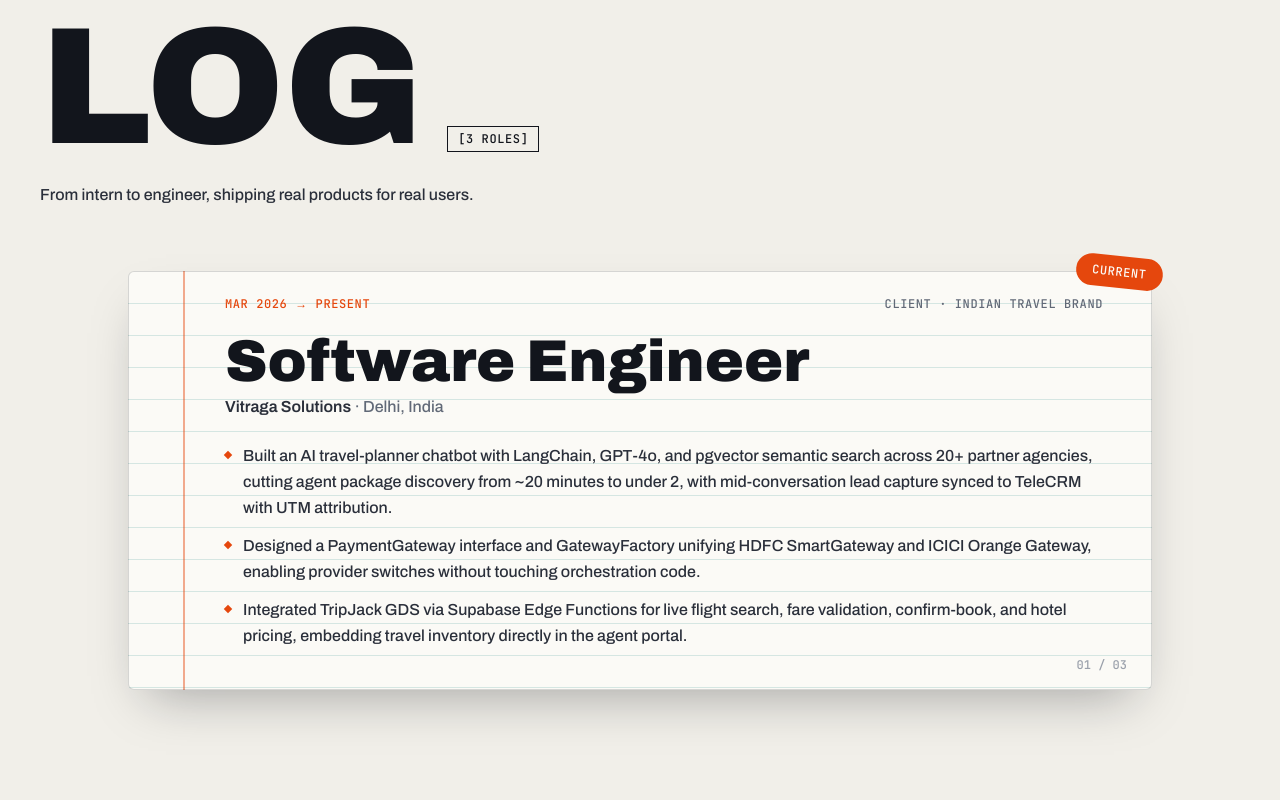
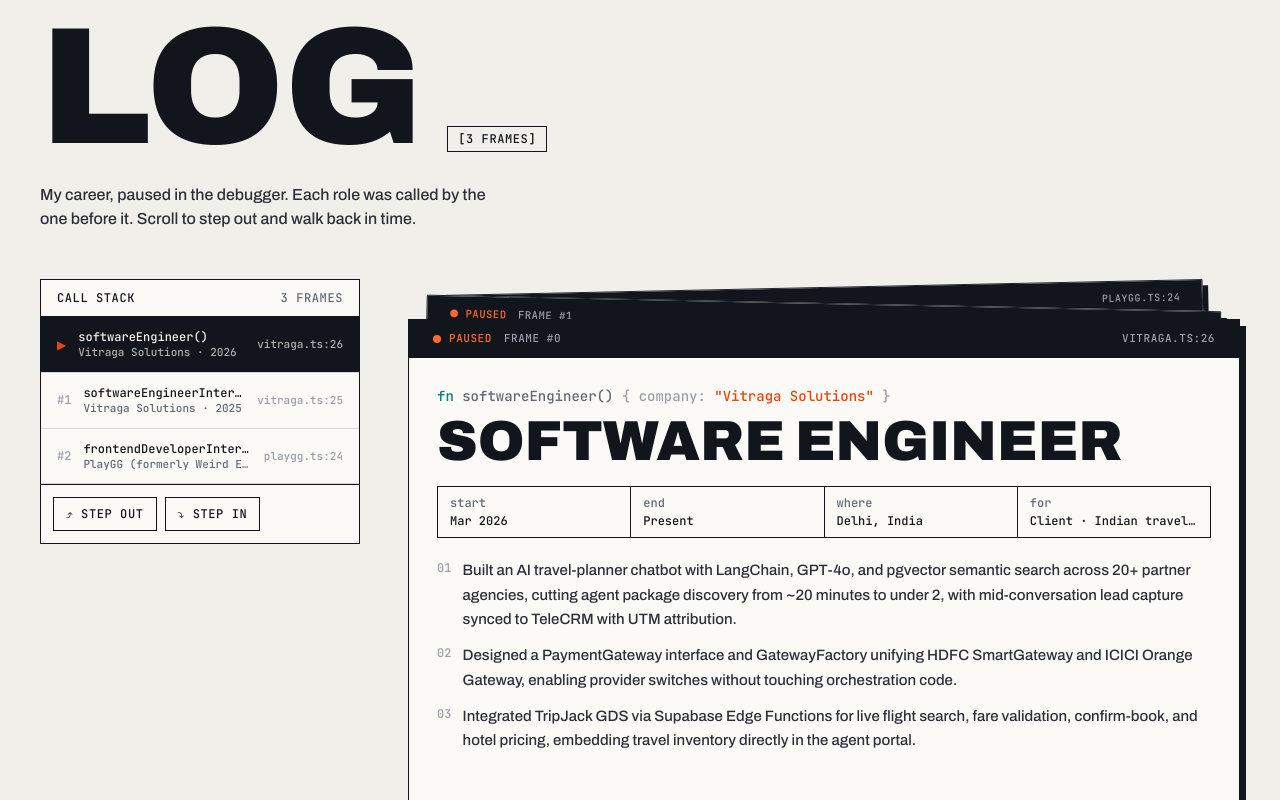
Before and after one commit to devrahuljourney/Portfolio, a Next.js app: page / in a window 1280 px wide. Shown: the part 2100-2900 px from the top of the page. Built offline with nearby package versions, Linux system fonts and the light colour scheme.

Commit message:
feat: enhance Experience component with scroll-driven animations and improved UI layout

```diff
--- a/src/components/sections/Experience.jsx
+++ b/src/components/sections/Experience.jsx
@@ -1,81 +1,277 @@
 "use client";
 
-import { useEffect, useRef } from "react";
-import { gsap, reducedMotion } from "@/lib/gsap";
+import { useEffect, useLayoutEffect, useRef, useState } from "react";
+import { gsap, ScrollTrigger, reducedMotion } from "@/lib/gsap";
 import { experience } from "@/constant/data";
 import SectionHead from "../ui/SectionHead";
 
-// Each role is an index card. On wider screens cards are CSS-sticky so they
-// stack as you scroll and GSAP pushes the covered card back a little. Phones
-// get a plain list: a card taller than the screen can't be read once covered.
+// The work log as a paused debugger's call stack. Every role is a stack
+// frame; the role before it is its caller. Frames are a physical deck:
+// "step out" pops the top card to the back and the caller slides forward.
+// All cards share one grid cell, so the section never grows taller with
+// more roles: only the frame list gets another row. While it's on screen
+// the section pins and scrolling steps through the frames, so every role
+// is seen before the page moves on.
+
+const toFn = (role) =>
+  role
+    .toLowerCase()
+    .replace(/[^a-z ]/g, "")
+    .split(" ")
+    .filter(Boolean)
+    .map((w, i) => (i ? w[0].toUpperCase() + w.slice(1) : w))
+    .join("") + "()";
+const toFile = (exp) => `${exp.company.split(/[\s(]/)[0].toLowerCase()}.ts:${exp.start.slice(-2)}`;
+
+const PEEK = 16; // px each buried card peeks above the one in front
+
+function place(card, pos, n, immediate) {
+  const vars = {
+    x: 0,
+    y: -pos * PEEK,
+    scale: 1 - pos * 0.045,
+    opacity: pos > 2 ? 0 : 1,
+    rotation: pos === 0 ? 0 : pos % 2 ? 1.2 : -1.2,
+    zIndex: n - pos,
+    duration: immediate ? 0 : 0.6,
+    ease: "expo.out",
+  };
+  return immediate ? gsap.set(card, vars) : gsap.to(card, vars);
+}
+
+function Frame({ exp, n, index, total }) {
+  const caller = experience[index + 1];
+  return (
+    <article
+      data-card
+      aria-hidden={n !== 0 ? "true" : undefined}
+      className="col-start-1 row-start-1 flex origin-top flex-col border-[1.5px] border-[color:var(--color-fg)] bg-[color:var(--color-surface)] shadow-[6px_7px_0_var(--shadow)]"
+    >
+      <header className="flex flex-wrap items-center gap-x-3 gap-y-1 border-b-[1.5px] border-[color:var(--color-fg)] bg-[#12151c] px-4 py-2.5 font-mono text-[11px] uppercase tracking-wider text-[#f1efe9] md:px-6">
+        <span className="flex items-center gap-2 text-[#ff6a2b]">
+          <span className="h-2 w-2 rounded-full bg-[#ff6a2b]" /> Paused
+        </span>
+        <span className="text-[#9aa0ab]">frame #{index}</span>
+        <span className="ml-auto text-[#9aa0ab]">{toFile(exp)}</span>
+      </header>
+
+      <div className="flex flex-1 flex-col px-4 py-4 sm:py-5 md:px-7 md:py-7">
+        <p className="hidden break-words font-mono text-xs text-[color:var(--color-muted)] sm:block md:text-sm">
+          <span className="text-[color:var(--color-blue)]">fn</span> {toFn(exp.role)}{" "}
+          <span className="text-[color:var(--color-faint)]">{"{"} company: </span>
+          <span className="text-[color:var(--color-accent)]">&quot;{exp.company}&quot;</span>
+          <span className="text-[color:var(--color-faint)]"> {"}"}</span>
+        </p>
+        <h3 className="display text-[clamp(2rem,4.4vw,4rem)] uppercase leading-[0.88] sm:mt-3">{exp.role}</h3>
+        {/* Phones: one meta line instead of the variables table */}
+        <p className="mt-2 font-mono text-[11px] uppercase tracking-wider text-[color:var(--color-muted)] sm:hidden">
+          {exp.company} · {exp.start} → {exp.end}
+        </p>
+
+        {/* Scope: like the debugger's variables pane */}
+        <dl className="mt-5 hidden grid-cols-2 gap-px border-[1.5px] border-[color:var(--color-fg)] bg-[color:var(--color-fg)] font-mono text-[11px] sm:grid sm:grid-cols-4 md:text-xs">
+          {[
+            ["start", exp.start],
+            ["end", exp.end],
+            ["where", exp.location],
+            ["for", exp.tag],
+          ].map(([k, v]) => (
+            <div key={k} className="bg-[color:var(--color-surface)] px-3 py-2">
+              <dt className="text-[color:var(--color-muted)]">{k}</dt>
+              <dd className="mt-0.5 truncate text-[color:var(--color-fg)]" title={v}>
+                {v}
+              </dd>
+            </div>
+          ))}
+        </dl>
+
+        <ol className="mt-4 space-y-2.5 sm:mt-5 sm:space-y-3">
+          {exp.points.map((p, i) => (
+            <li key={i} className="grid grid-cols-[1.6rem_minmax(0,1fr)] text-[13.5px] leading-[1.5] text-[color:var(--color-fg-soft)] sm:text-[14.5px] sm:leading-relaxed md:text-[15px]">
+              <span className="pt-[2px] font-mono text-xs text-[color:var(--color-faint)]">{String(i + 1).padStart(2, "0")}</span>
+              <span>{p}</span>
+            </li>
+          ))}
+        </ol>
+
+        <p className="mt-auto pt-4 font-mono text-[11px] text-[color:var(--color-muted)] sm:pt-6 sm:text-xs">
+          {caller ? (
+            <>
+              ↳ called by <span className="text-[color:var(--color-fg)]">{toFn(caller.role)}</span> at {caller.company}
+            </>
+          ) : (
+            <>↳ entry point · B.Tech CSE, J.C. Bose University</>
+          )}
+          <span className="float-right">
+            {index + 1} / {total}
+          </span>
+        </p>
+      </div>
+    </article>
+  );
+}
+
 export default function Experience() {
-  const root = useRef(null);
+  const deck = useRef(null);
+  const gridRef = useRef(null);
+  const stRef = useRef(null);
+  const activeRef = useRef(0);
+  const prev = useRef(0);
+  const [active, setActive] = useState(0);
+  const n = experience.length;
+  const posOf = (i, a) => (i - a + n) % n;
 
+  // Lay the deck out, and animate between frames.
+  useLayoutEffect(() => {
+    const cards = gsap.utils.toArray("[data-card]", deck.current);
+    const from = prev.current;
+    prev.current = active;
+    if (from === active || reducedMotion()) {
+      cards.forEach((c, i) => place(c, posOf(i, active), n, true));
+      return;
+    }
+    // Anything but a single step back in is a "pop".
+    const forward = active !== (from - 1 + n) % n;
+    const leaving = cards[from];
+    cards.forEach((c, i) => i !== from && place(c, posOf(i, active), n, false));
+    if (forward) {
+      // Pop: the old top flies off, then tucks in at the back.
+      gsap
+        .timeline()
+        .to(leaving, { y: -140, x: 60, rotation: 9, opacity: 0, duration: 0.35, ease: "power2.in" })
+        .add(() => place(leaving, posOf(from, active), n, true))
+        .fromTo(leaving, { opacity: 0 }, { opacity: posOf(from, active) > 2 ? 0 : 1, duration: 0.3 });
+    } else {
+      place(leaving, posOf(from, active), n, false);
+      gsap.fromTo(cards[active], { y: 60, opacity: 0 }, { y: 0, opacity: 1, duration: 0.6, ease: "expo.out" });
+    }
+    // eslint-disable-next-line react-hooks/exhaustive-deps
+  }, [active]);
+
+  // First reveal: cards deal onto the deck.
   useEffect(() => {
     if (reducedMotion()) return;
-    const mm = gsap.matchMedia(root);
-    mm.add("(min-width: 768px)", () => {
-      const cards = gsap.utils.toArray("[data-card]");
-      cards.forEach((card, i) => {
-        const next = cards[i + 1];
-        if (!next) return;
-        gsap.to(card, {
-          scale: 0.93,
-          rotation: i % 2 ? 1.5 : -1.5,
-          ease: "none",
-          scrollTrigger: { trigger: next, start: "top bottom", end: "top 20%", scrub: true },
-        });
+    const ctx = gsap.context(() => {
+      gsap.from("[data-card]", {
+        yPercent: 18,
+        opacity: 0,
+        stagger: { each: 0.12, from: "end" },
+        duration: 0.8,
+        ease: "expo.out",
+        scrollTrigger: { trigger: deck.current, start: "top 80%", once: true },
       });
+    }, deck);
+    return () => ctx.revert();
+  }, []);
+
+  // Scroll-driven stepping. Pins the whole panel + deck on wide screens,
+  // just the deck on phones, and only when it fits in the viewport.
+  useEffect(() => {
+    if (reducedMotion() || n < 2) return;
+    const mm = gsap.matchMedia();
+    mm.add({ wide: "(min-width: 1024px)", narrow: "(max-width: 1023px)" }, (c) => {
+      const target = c.conditions.wide ? gridRef.current : deck.current;
+      const top = c.conditions.wide ? 110 : 72;
+      if (target.offsetHeight + top + 16 > window.innerHeight) return;
+      const st = ScrollTrigger.create({
+        trigger: target,
+        start: `top ${top}px`,
+        end: () => `+=${window.innerHeight * 0.7 * n}`,
+        pin: true,
+        anticipatePin: 1,
+        invalidateOnRefresh: true,
+        onUpdate: (self) => {
+          const i = Math.min(n - 1, Math.floor(self.progress * n));
+          if (i !== activeRef.current) {
+            activeRef.current = i;
+            setActive(i);
+          }
+        },
+      });
+      stRef.current = st;
+      return () => {
+        stRef.current = null;
+        st.kill();
+      };
     });
     return () => mm.revert();
-  }, []);
+  }, [n]);
+
+  // Buttons and tabs scroll to the frame when pinned, so state and scroll agree.
+  const goTo = (i) => {
+    const st = stRef.current;
+    // Pinned: clamp (the ends are where the page carries on). Unpinned: wrap.
+    const target = st ? Math.max(0, Math.min(n - 1, i)) : ((i % n) + n) % n;
+    if (!st) {
+      activeRef.current = target;
+      return setActive(target);
+    }
+    const y = st.start + ((target + 0.5) / n) * (st.end - st.start);
+    window.__lenis ? window.__lenis.scrollTo(y, { duration: 0.9 }) : window.scrollTo({ top: y, behavior: "smooth" });
+  };
+  const stepOut = () => goTo(active + 1);
+  const stepIn = () => goTo(active - 1);
+
+  const btn =
+    "flex items-center gap-2 border-[1.5px] border-[color:var(--color-fg)] px-3 py-2 font-mono text-xs uppercase tracking-wider transition-colors hover:bg-[color:var(--color-fg)] hover:text-[color:var(--color-bg)]";
 
   return (
-    <section id="experience" ref={root} className="relative w-full px-5 py-24 md:px-10 md:py-32">
+    <section id="experience" className="relative w-full px-5 py-24 md:px-10 md:py-32">
       <div className="mx-auto max-w-[1440px]">
-        <SectionHead label="Work log" index="02 / 05" title="Log" count={`${experience.length} roles`} />
+        <SectionHead label="Work log" index="02 / 05" title="Log" count={`${n} frames`} />
         <p className="mt-6 max-w-md text-[color:var(--color-fg-soft)]">
-          From intern to engineer, shipping real products for real users.
+          My career, paused in the debugger. Each role was called by the one before it. Scroll to step out and walk back in time.
         </p>
 
-        <div className="mt-16 space-y-10 md:space-y-[18vh] md:pb-[6vh]">
-          {experience.map((exp, i) => (
-            <div key={exp.id} className="md:sticky" style={{ top: `calc(14vh + ${i * 26}px)` }}>
-              <article
-                data-card
-                className="ruled relative mx-auto max-w-5xl origin-top rounded-md border border-[color:var(--color-line)] px-5 pb-10 pt-6 pl-[46px] text-[#12151c] shadow-[0_24px_50px_-20px_rgba(18,21,28,0.35)] md:px-12 md:pl-[96px]"
-                style={{ backgroundColor: "#fbfaf6" }}
-              >
-                <div className="flex flex-wrap items-center justify-between gap-3 font-mono text-xs uppercase tracking-wider">
-                  <span className="text-[#e5470d]">
-                    {exp.start} → {exp.end}
-                  </span>
-                  <span className="text-[#616977]">{exp.tag}</span>
-                </div>
-                <h3 className="display mt-6 text-[clamp(2rem,4.6vw,3.8rem)]">{exp.role}</h3>
-                <p className="mt-2 font-semibold text-[#2a2f3a]">
-                  {exp.company}
-                  {exp.location && <span className="font-medium text-[#616977]"> · {exp.location}</span>}
-                </p>
-                <ul className="mt-6 space-y-3">
-                  {exp.points.map((p, j) => (
-                    <li key={j} className="flex gap-3 text-[15px] leading-relaxed text-[#2a2f3a] md:text-base">
-                      <span className="mt-[0.55em] h-1.5 w-1.5 shrink-0 rotate-45 bg-[#e5470d]" />
-                      {p}
-                    </li>
-                  ))}
-                </ul>
-                {exp.end === "Present" && (
-                  <span className="absolute -right-3 -top-4 rotate-6 rounded-full bg-[#e5470d] px-4 py-2 font-mono text-xs uppercase tracking-wider text-[#fbfaf6]">
-                    Current
-                  </span>
-                )}
-                <span className="absolute bottom-4 right-6 font-mono text-xs text-[#9aa0ab]">
-                  {String(i + 1).padStart(2, "0")} / {String(experience.length).padStart(2, "0")}
-                </span>
-              </article>
+        <div ref={gridRef} className="mt-12 grid grid-cols-[minmax(0,1fr)] gap-8 lg:grid-cols-[320px_minmax(0,1fr)] lg:gap-12">
+          {/* Call stack panel */}
+          <aside className="self-start border-[1.5px] border-[color:var(--color-fg)] bg-[color:var(--color-surface)] font-mono text-xs">
+            <div className="flex items-center justify-between border-b-[1.5px] border-[color:var(--color-fg)] px-4 py-2.5 uppercase tracking-wider">
+              <span>Call stack</span>
+              <span className="text-[color:var(--color-muted)]">{n} frames</span>
             </div>
-          ))}
+            <ol className="flex overflow-x-auto [scrollbar-width:none] lg:block [&::-webkit-scrollbar]:hidden" role="tablist" aria-label="Roles">
+              {experience.map((exp, i) => {
+                const on = i === active;
+                return (
+                  <li key={exp.id} className="shrink-0 border-r border-[color:var(--color-line)] lg:border-b lg:border-r-0">
+                    <button
+                      role="tab"
+                      aria-selected={on}
+                      onClick={() => goTo(i)}
+                      className={`relative flex w-full items-center gap-3 px-4 py-3 text-left transition-colors ${
+                        on ? "bg-[color:var(--color-fg)] text-[color:var(--color-bg)]" : "hover:bg-[color:var(--color-bg)]"
+                      }`}
+                    >
+                      <span className={on ? "text-[color:var(--color-accent)]" : "text-[color:var(--color-faint)]"}>{on ? "▶" : `#${i}`}</span>
+                      <span className="min-w-0 flex-1">
+                        <span className="block truncate">{toFn(exp.role)}</span>
+                        <span className={`block truncate text-[11px] ${on ? "opacity-70" : "text-[color:var(--color-muted)]"}`}>
+                          {exp.company} · {exp.start.slice(-4)}
+                        </span>
+                      </span>
+                      <span className={`hidden text-[11px] lg:inline ${on ? "opacity-70" : "text-[color:var(--color-faint)]"}`}>{toFile(exp)}</span>
+                    </button>
+                  </li>
+                );
+              })}
+            </ol>
+            <div className="flex gap-2 border-t-[1.5px] border-[color:var(--color-fg)] p-3">
+              <button onClick={stepOut} className={btn} aria-label="Step out to the previous role">
+                ⤴ Step out
+              </button>
+              <button onClick={stepIn} className={btn} aria-label="Step in to the next role">
+                ⤵ Step in
+              </button>
+            </div>
+          </aside>
+
+          {/* The deck: every frame in one grid cell */}
+          <div ref={deck} className="grid min-w-0 grid-cols-[minmax(0,1fr)]" style={{ paddingTop: `${PEEK * 2 + 8}px` }}>
+            {experience.map((exp, i) => (
+              <Frame key={exp.id} exp={exp} index={i} n={posOf(i, active)} total={n} />
+            ))}
+          </div>
         </div>
       </div>
     </section>
```
